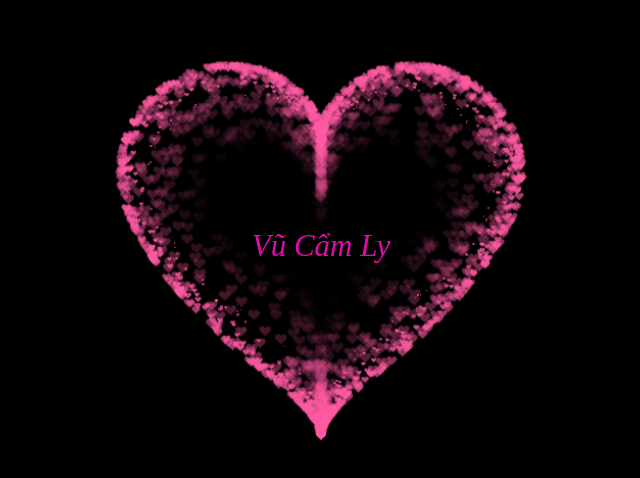
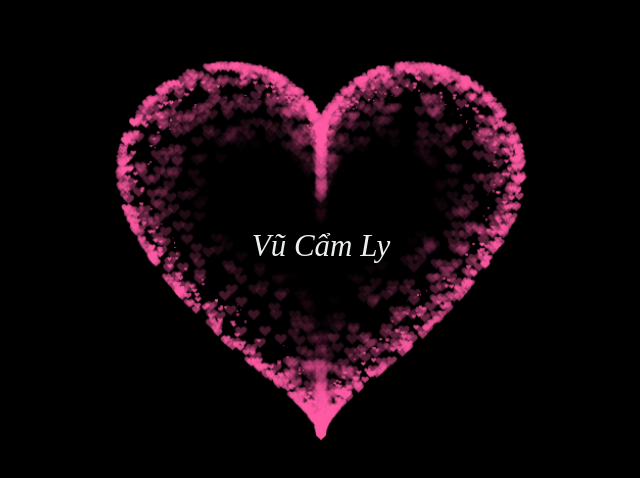
Before and after one commit to MiniBox1508/test.com.hihihi, a plain HTML site: page index.html in a window 1280 px wide. Shown: the part 152-630 px from the top of the page, without its empty margins (319-959 px from the left). Drawn offline with Linux system fonts and the light colour scheme.

Commit message:
Update index.html

```diff
--- a/index.html
+++ b/index.html
@@ -56,7 +56,7 @@ canvas {
 #pinkboard:before, #pinkboard:after {
   content: '';
   position: absolute;
-  background: #FF5CA4;
+  background: #5C8AFF;
   width: 100px;
   height: 160px;
   border-top-left-radius: 50px;
@@ -333,7 +333,7 @@ var ParticlePool = (function() {
   <div class="center-text",
   style="background-color:rgb(0, 0, 0);
         width: 100%;
-        color: rgb(225, 12, 168);
+        color: rgb(235, 240, 238);
         height:100%;
         font-size: 31px;
         font-style: italic;
```
